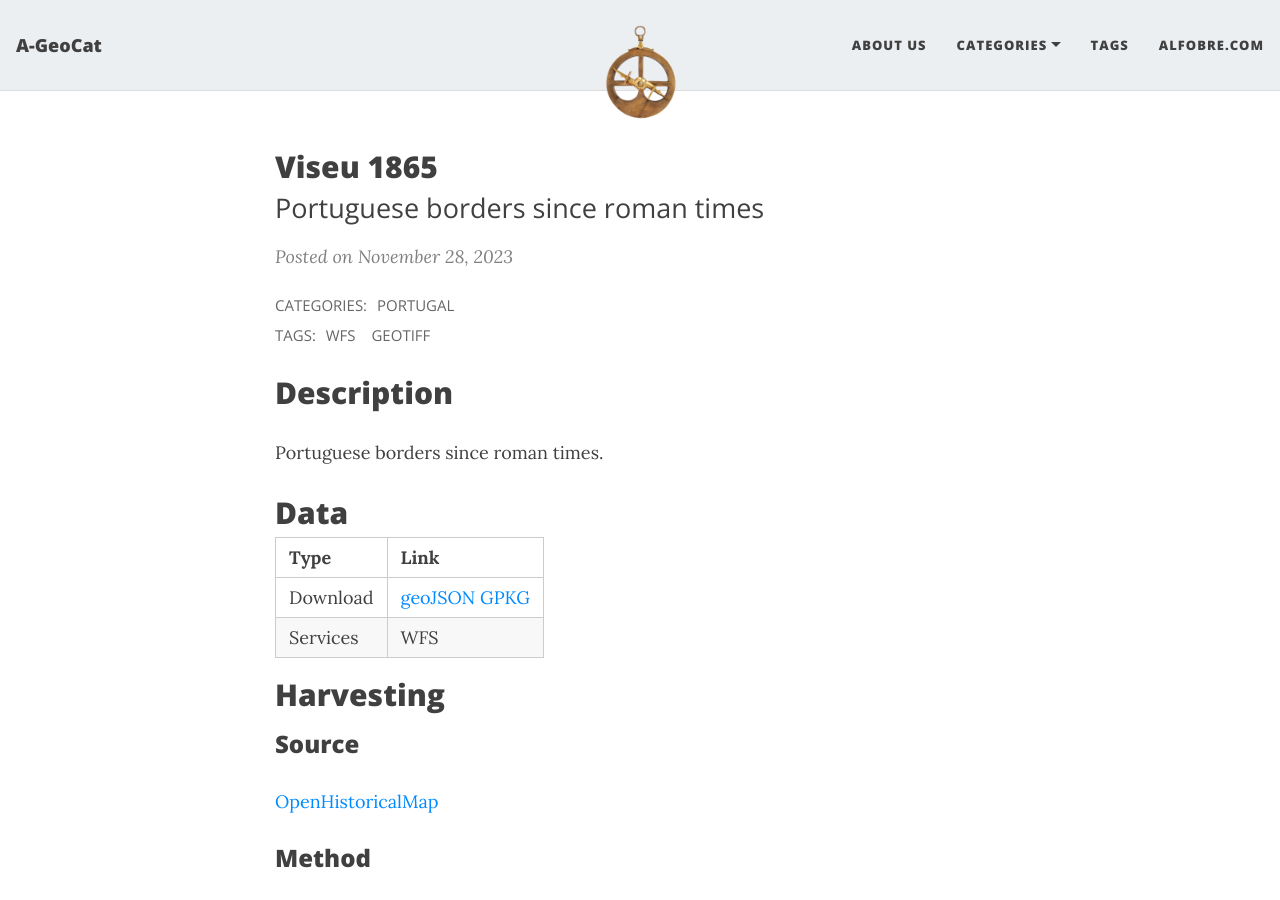
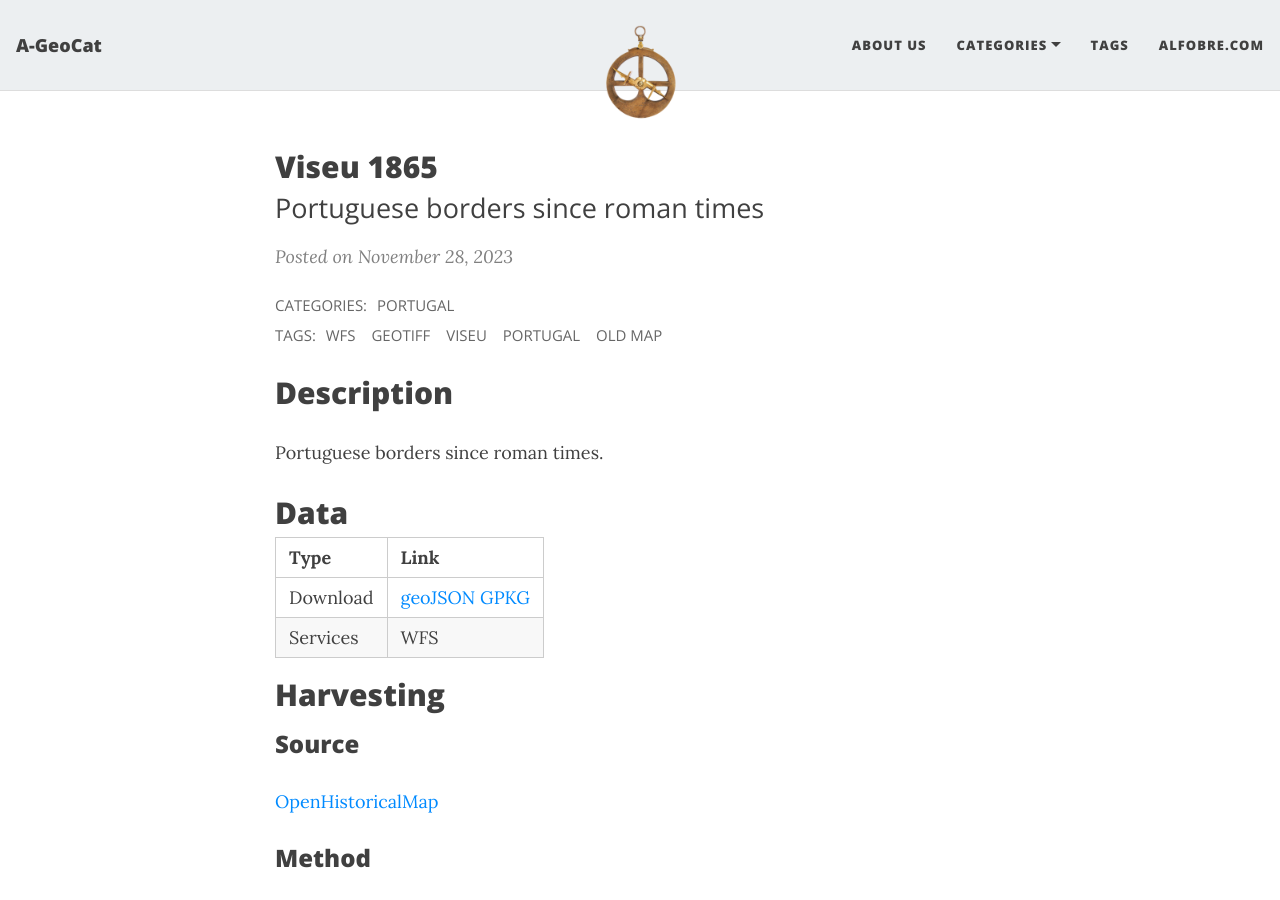
Before and after one commit to projetoalfobre/a-geocat, a Jekyll site: the page built from _posts/2023-11-28-Viseu-1865.md, in a window 1280 px wide and 900 px high. Built offline with Jekyll 4.4.1, drawn with Linux system fonts in a browser that asks for light colours; nearby versions of some CDN libraries.

Commit message:
Update 2023-11-28-Viseu-1865.md

```diff
--- a/_posts/2023-11-28-Viseu-1865.md
+++ b/_posts/2023-11-28-Viseu-1865.md
@@ -5,7 +5,7 @@ subtitle: Portuguese borders since roman times
 cover-img:
 thumbnail-img:
 share-img:
-tags: [wfs, geotiff]
+tags: [wfs, geotiff, viseu, portugal, old map]
 author:
 categories: [Portugal]
 ---
```
